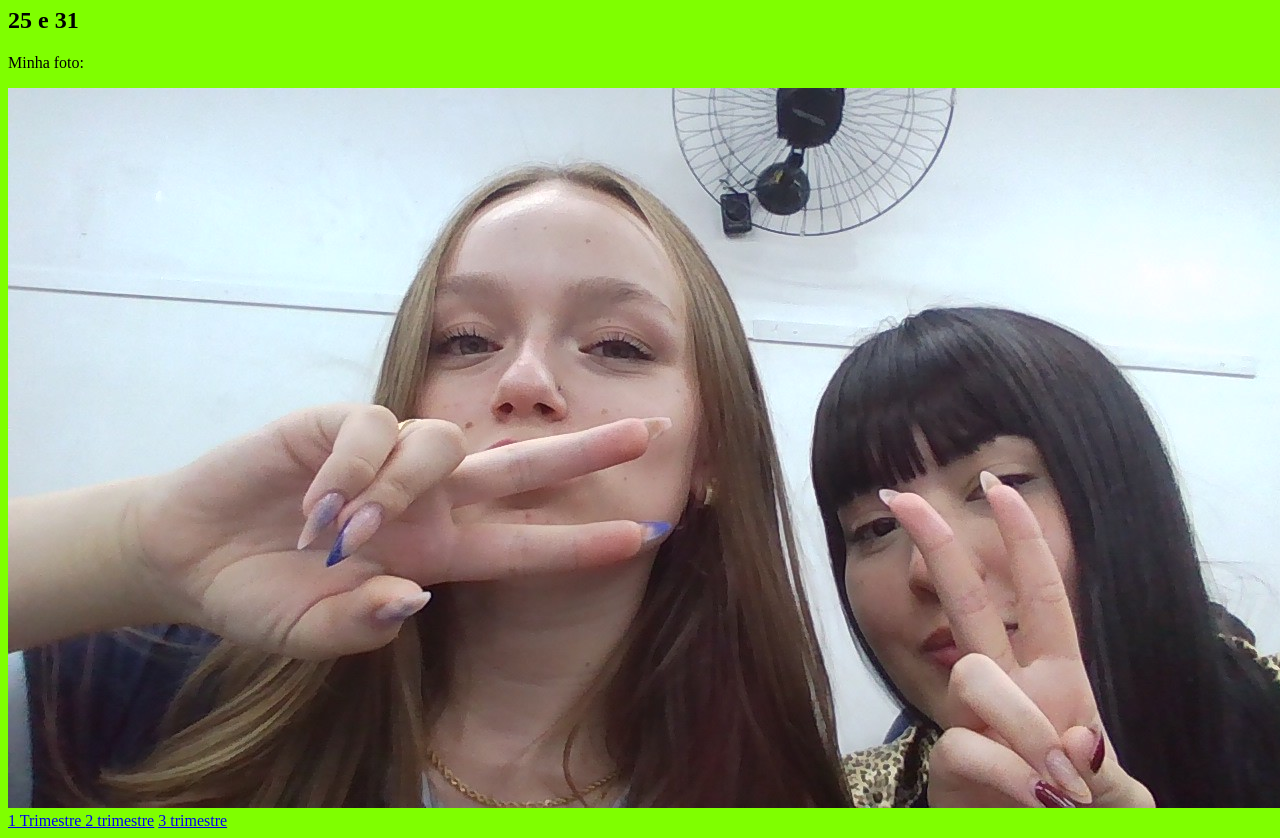
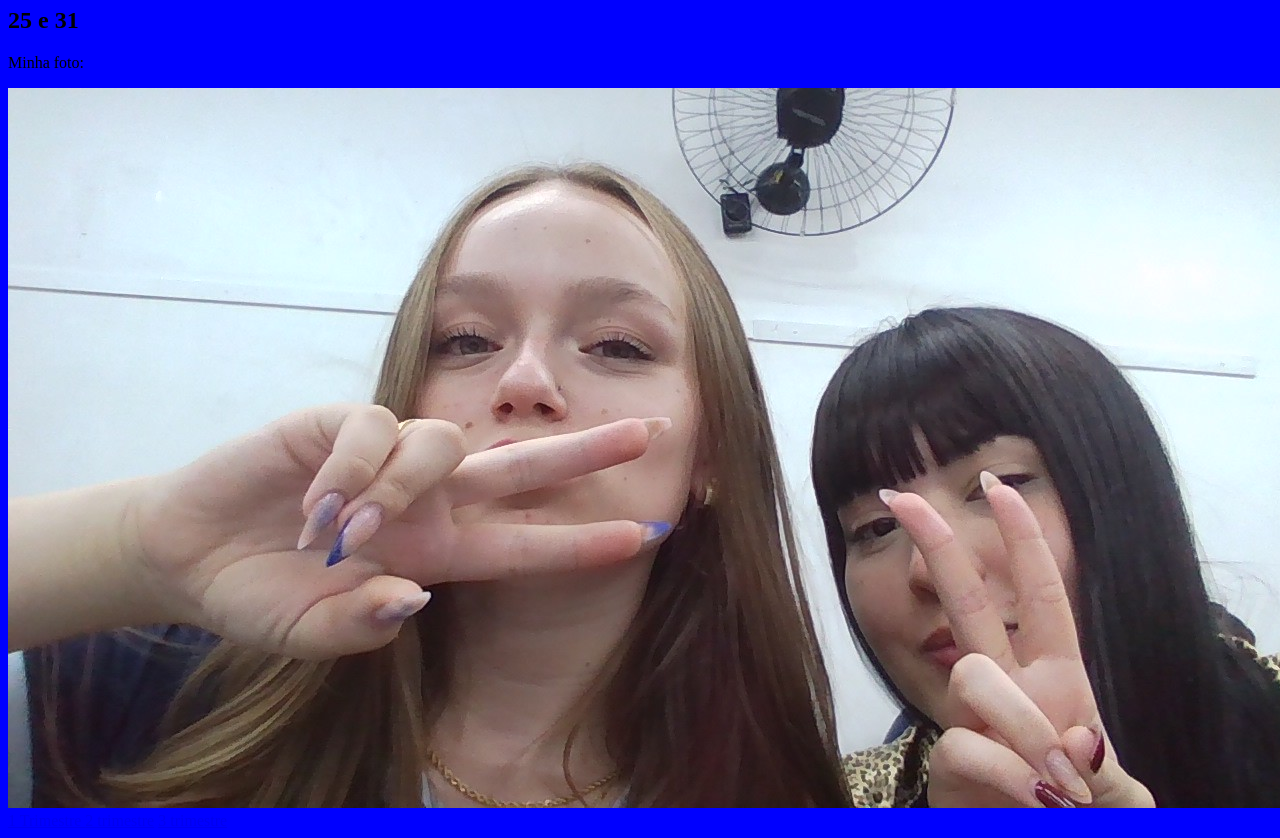
Before and after one commit to luizaweinhardtfranca-spec/Luiza-e-Nathaly, a plain HTML site: page index.html in a window 1280 px wide. Shown: the part 73-911 px from the top of the page. Drawn offline with Linux system fonts and the light colour scheme.

Commit message:
jsncnhdxnv

```diff
--- a/style.css
+++ b/style.css
@@ -1,3 +1,16 @@
 body {
-    background-color: chartreuse
-    ;}
+    background-color: rgb(210, 144, 221)
+}
+
+.galeria{
+    width: 40%;
+}
+
+    body{
+background-color: blue
+;
+
+
+
+
+    }
```
Also changed, not shown: 1tri.css (added), 1tri.html (added), 2tri.css (added), 2tri.html (added), 3tri.css (added), 3tri.html (added).
